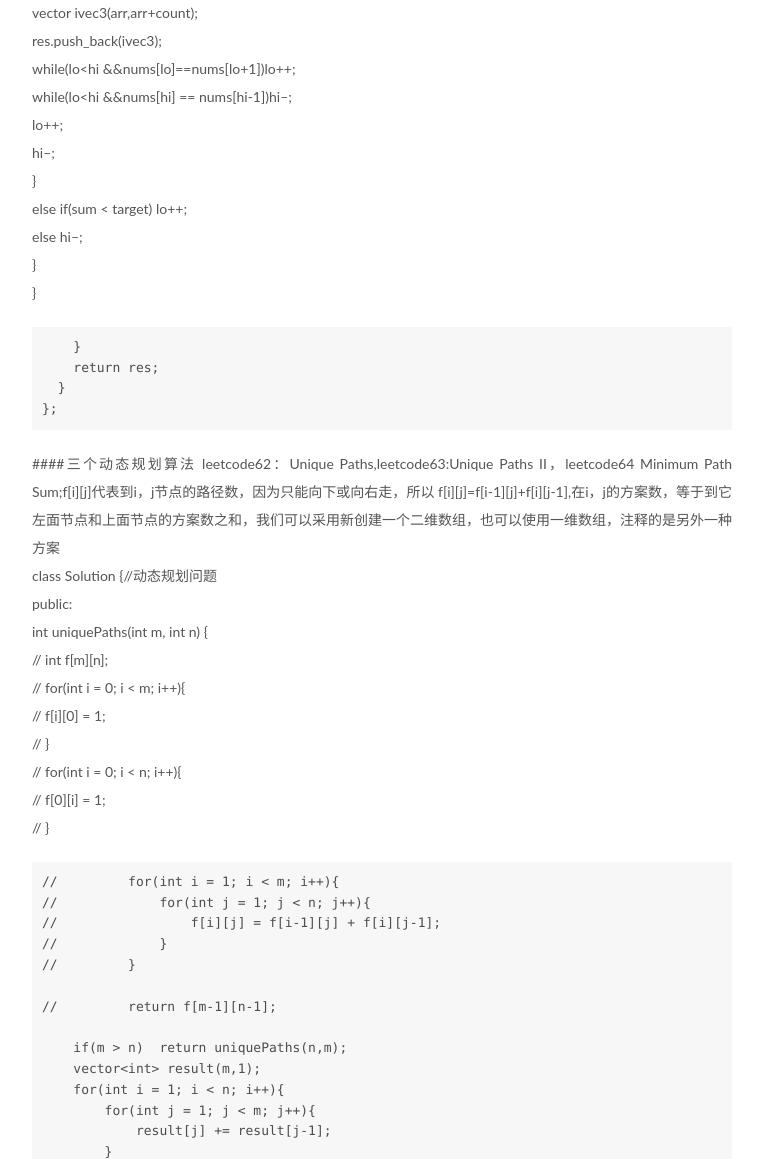
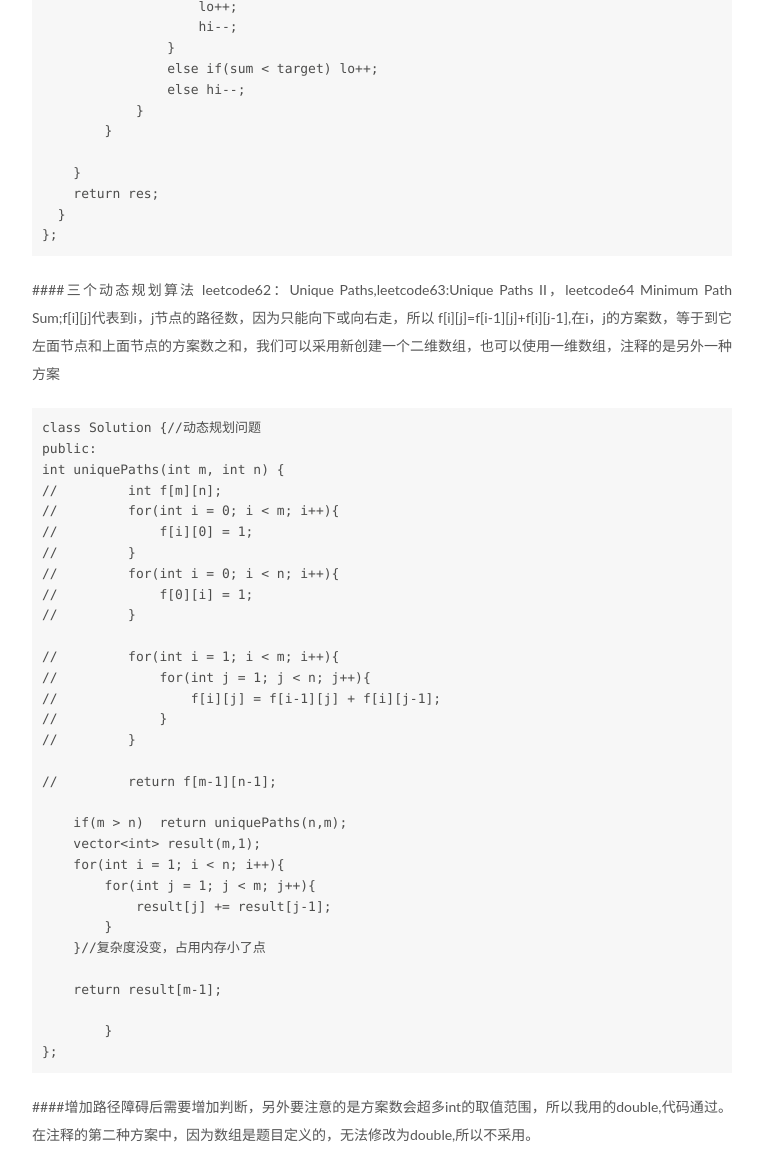
Before and after one commit to maomaoxiyu/maomaoxiyu.github.io, a plain HTML site: page 2019/03/28/mycode1/index.html in a window 1280 px wide. Shown: the part 1819-2978 px from the top of the page, without its empty margins (258-1021 px from the left). Drawn offline with Linux system fonts and the light colour scheme.

Commit message:
Site updated: 2019-03-28 14:01:21

```diff
--- a/2019/03/28/mycode1/index.html
+++ b/2019/03/28/mycode1/index.html
@@ -86,7 +86,7 @@
 <meta property="og:site_name" content="雅的博客">
 <meta property="og:description" content="每周一练###letcode 1:Two Sum, letcode 18:4Sum，类似的还有3Sum,在数组中寻找几个数的值构成特定目标和，在求两个和中第一想到的是暴力破解，但在求职面试中，我们要注意方法的运用，可以使用c++的unordered_map利用哈希表降低复杂度。 class Solution {//给定一个数组和一个目标值，给出两个数值相加和为目标值的下标 public: vect">
 <meta property="og:locale" content="zh-Hans">
-<meta property="og:updated_time" content="2019-03-28T05:55:35.945Z">
+<meta property="og:updated_time" content="2019-03-28T06:00:55.896Z">
 <meta name="twitter:card" content="summary">
 <meta name="twitter:title" content="每周一练">
 <meta name="twitter:description" content="每周一练###letcode 1:Two Sum, letcode 18:4Sum，类似的还有3Sum,在数组中寻找几个数的值构成特定目标和，在求两个和中第一想到的是暴力破解，但在求职面试中，我们要注意方法的运用，可以使用c++的unordered_map利用哈希表降低复杂度。 class Solution {//给定一个数组和一个目标值，给出两个数值相加和为目标值的下标 public: vect">
@@ -411,15 +411,54 @@ vector&lt;int&gt; twoSum(vector&lt;int&gt;&amp; nums, int target) {
 
     return{-1,-1};
 
-}
+ }
 };
-</code></pre><p>####在函数中找4个值构造目标和，思路是前两个值用for循环遍历，后两个值采用二分查找法，同时在这4个值中都要手工消除重复，或使用c++中的set<br>    class Solution {<br>    public:<br>    vector&lt;vector<int>&gt; fourSum(vector<int>&amp; nums, int target) {<br>        vector&lt;vector<int>&gt; res;<br>        if(nums.size() &lt; 4) return res;<br>        sort(nums.begin(),nums.end());<br>        for(int i = 0; i &lt; nums.size()-3;i++){<br>            if(i&gt;0&amp;&amp;nums[i]==nums[i-1])continue;//不要从一个相同的点出发<br>            for(int j = i+1; j&lt;nums.size()-2;j++){<br>                if(j&gt;i+1 &amp;&amp; nums[j]==nums[j-1])continue;<br>                int lo = j+1,hi=nums.size()-1;<br>                while(lo&lt;hi){<br>                    int sum = nums[i]+nums[j]+nums[lo]+nums[hi];<br>                    if(sum == target){<br>                        int arr[]={nums[i],nums[j],nums[lo],nums[hi]};<br>                        size_t count = sizeof(arr)/sizeof(int);<br>                        vector<int> ivec3(arr,arr+count);<br>                        res.push_back(ivec3);<br>                        while(lo&lt;hi &amp;&amp;nums[lo]==nums[lo+1])lo++;<br>                        while(lo&lt;hi &amp;&amp;nums[hi] == nums[hi-1])hi–;<br>                        lo++;<br>                        hi–;<br>                    }<br>                    else if(sum &lt; target) lo++;<br>                    else hi–;<br>                }<br>            }</int></int></int></int></p>
-<pre><code>    }
+</code></pre><p>####在函数中找4个值构造目标和，思路是前两个值用for循环遍历，后两个值采用二分查找法，同时在这4个值中都要手工消除重复，或使用c++中的set</p>
+<pre><code>class Solution {
+public:
+vector&lt;vector&lt;int&gt;&gt; fourSum(vector&lt;int&gt;&amp; nums, int target) {
+    vector&lt;vector&lt;int&gt;&gt; res;
+    if(nums.size() &lt; 4) return res;
+    sort(nums.begin(),nums.end());
+    for(int i = 0; i &lt; nums.size()-3;i++){
+        if(i&gt;0&amp;&amp;nums[i]==nums[i-1])continue;//不要从一个相同的点出发
+        for(int j = i+1; j&lt;nums.size()-2;j++){
+            if(j&gt;i+1 &amp;&amp; nums[j]==nums[j-1])continue;
+            int lo = j+1,hi=nums.size()-1;
+            while(lo&lt;hi){
+                int sum = nums[i]+nums[j]+nums[lo]+nums[hi];
+                if(sum == target){
+                    int arr[]={nums[i],nums[j],nums[lo],nums[hi]};
+                    size_t count = sizeof(arr)/sizeof(int);
+                    vector&lt;int&gt; ivec3(arr,arr+count);
+                    res.push_back(ivec3);
+                    while(lo&lt;hi &amp;&amp;nums[lo]==nums[lo+1])lo++;
+                    while(lo&lt;hi &amp;&amp;nums[hi] == nums[hi-1])hi--;
+                    lo++;
+                    hi--;
+                }
+                else if(sum &lt; target) lo++;
+                else hi--;
+            }
+        }
+
+    }
     return res;
   }
 };
-</code></pre><p>####三个动态规划算法 leetcode62：Unique Paths,leetcode63:Unique Paths II，leetcode64 Minimum Path Sum;f[i][j]代表到i，j节点的路径数，因为只能向下或向右走，所以   f[i][j]=f[i-1][j]+f[i][j-1],在i，j的方案数，等于到它左面节点和上面节点的方案数之和，我们可以采用新创建一个二维数组，也可以使用一维数组，注释的是另外一种方案<br>    class Solution {//动态规划问题<br>    public:<br>    int uniquePaths(int m, int n) {<br>    //         int f[m][n];<br>    //         for(int i = 0; i &lt; m; i++){<br>    //             f[i][0] = 1;<br>    //         }<br>    //         for(int i = 0; i &lt; n; i++){<br>    //             f[0][i] = 1;<br>    //         }</p>
-<pre><code>//         for(int i = 1; i &lt; m; i++){
+</code></pre><p>####三个动态规划算法 leetcode62：Unique Paths,leetcode63:Unique Paths II，leetcode64 Minimum Path Sum;f[i][j]代表到i，j节点的路径数，因为只能向下或向右走，所以   f[i][j]=f[i-1][j]+f[i][j-1],在i，j的方案数，等于到它左面节点和上面节点的方案数之和，我们可以采用新创建一个二维数组，也可以使用一维数组，注释的是另外一种方案</p>
+<pre><code>class Solution {//动态规划问题
+public:
+int uniquePaths(int m, int n) {
+//         int f[m][n];
+//         for(int i = 0; i &lt; m; i++){
+//             f[i][0] = 1;
+//         }
+//         for(int i = 0; i &lt; n; i++){
+//             f[0][i] = 1;
+//         }
+
+//         for(int i = 1; i &lt; m; i++){
 //             for(int j = 1; j &lt; n; j++){
 //                 f[i][j] = f[i-1][j] + f[i][j-1];
 //             }
@@ -439,8 +478,26 @@ vector&lt;int&gt; twoSum(vector&lt;int&gt;&amp; nums, int target) {
 
         }
 };
-</code></pre><p>####增加路径障碍后需要增加判断，另外要注意的是方案数会超多int的取值范围，所以我用的double,代码通过。在注释的第二种方案中，因为数组是题目定义的，无法修改为double,所以不采用。<br>    class Solution {//增加一些障碍的路径策略，有路障的地方为0<br>    public:<br>    int uniquePathsWithObstacles(vector&lt;vector<int>&gt;&amp; obstacleGrid) {<br>         int m = obstacleGrid.size();<br>         int n = obstacleGrid[0].size();<br>        vector&lt;vector<double>&gt; dp(m+1,vector<double>(n+1,0));<br>        dp[0][1] = 1;<br>        for(int i = 1; i &lt;= m; i++){<br>            for(int j = 1; j &lt;= n; j++){<br>                if(!obstacleGrid[i-1][j-1]){<br>                    dp[i][j] = dp[i-1][j] + dp[i][j-1];//超过int所能表示的最大值，怎么办，用double<br>                }<br>            }<br>        }<br>        return dp[m][n];</double></double></int></p>
-<pre><code>//         if(obstacleGrid[0][0] == 1){
+</code></pre><p>####增加路径障碍后需要增加判断，另外要注意的是方案数会超多int的取值范围，所以我用的double,代码通过。在注释的第二种方案中，因为数组是题目定义的，无法修改为double,所以不采用。</p>
+<pre><code>class Solution {//增加一些障碍的路径策略，有路障的地方为0
+public:
+int uniquePathsWithObstacles(vector&lt;vector&lt;int&gt;&gt;&amp; obstacleGrid) {
+     int m = obstacleGrid.size();
+     int n = obstacleGrid[0].size();
+    vector&lt;vector&lt;double&gt;&gt; dp(m+1,vector&lt;double&gt;(n+1,0));
+    dp[0][1] = 1;
+    for(int i = 1; i &lt;= m; i++){
+        for(int j = 1; j &lt;= n; j++){
+            if(!obstacleGrid[i-1][j-1]){
+                dp[i][j] = dp[i-1][j] + dp[i][j-1];//超过int所能表示的最大值，怎么办，用double
+            }
+        }
+    }
+    return dp[m][n];
+
+
+
+//         if(obstacleGrid[0][0] == 1){
 //             return 0;
 //         }
 //         obstacleGrid[0][0] = 1;
@@ -488,7 +545,7 @@ int minPathSum(vector&lt;vector&lt;int&gt;&gt;&amp; grid) {
     return grid[m-1][n-1];
  }
 };
-</code></pre><p>学会写博客的便时便利的好方法！！</p>
+</code></pre><p>###学会写博客的便时便利的好方法！！</p>
 
 
     </div>
```
Also changed, not shown: index.html (+65 -8 lines).
